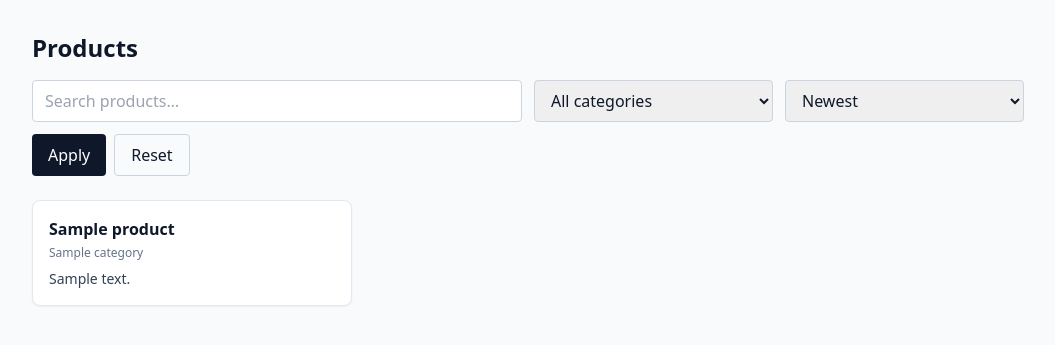
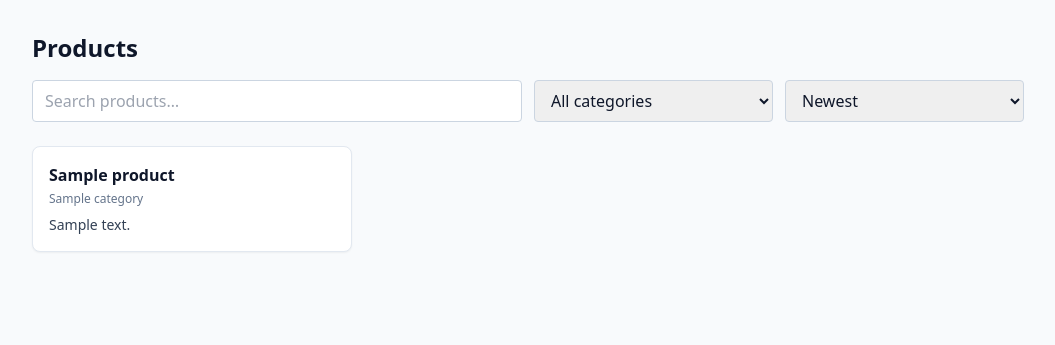
Before and after one commit to milosta/claudtalk-coding-challenge, a Django app: page / in a window 1280 px wide. Shown: the part 57-402 px from the top of the page, without its empty margins (112-1167 px from the left). Run offline with Django 5.2, Linux system fonts and the light colour scheme; tables that the repository leaves empty hold one stand-in row (values such as "Sample post"); some libraries are stand-ins or nearby versions.

Commit message:
feat(catalog): swap product grid via HTMX on filter and search

```diff
--- a/apps/catalog/views.py
+++ b/apps/catalog/views.py
@@ -10,6 +10,11 @@ class ProductListView(ListView):
     template_name = "catalog/product_list.html"
     context_object_name = "products"
     paginate_by = 12
+
+    def get_template_names(self) -> list[str]:
+        if getattr(self.request, "htmx", False):
+            return ["catalog/partials/_product_grid.html"]
+        return [self.template_name]
 
     def get_form(self) -> ProductFilterForm:
         return ProductFilterForm(self.request.GET or None)
--- /dev/null
+++ b/templates/catalog/partials/_product_grid.html
@@ -0,0 +1,30 @@
+<div id="product-grid">
+  <section class="grid grid-cols-1 sm:grid-cols-2 lg:grid-cols-3 gap-4">
+    {% for product in products %}
+      <a href="{{ product.get_absolute_url }}"
+         class="block bg-white p-4 rounded-lg border border-slate-200 shadow-sm hover:shadow-md transition">
+        <h2 class="font-semibold">{{ product.name }}</h2>
+        <p class="text-xs text-slate-500 mt-1">{{ product.category.name }}</p>
+        <p class="text-sm text-slate-700 mt-2 line-clamp-3">{{ product.description }}</p>
+      </a>
+    {% empty %}
+      <p class="text-slate-500">No products match your filters.</p>
+    {% endfor %}
+  </section>
+
+  {% if is_paginated %}
+    <nav class="mt-6 flex justify-center gap-2 text-sm">
+      {% if page_obj.has_previous %}
+        <a href="?{% if request.GET.urlencode %}{{ request.GET.urlencode }}&{% endif %}page={{ page_obj.previous_page_number }}"
+           class="px-3 py-1.5 border border-slate-300 rounded hover:bg-slate-100">Previous</a>
+      {% endif %}
+      <span class="px-3 py-1.5 text-slate-600">
+        Page {{ page_obj.number }} of {{ page_obj.paginator.num_pages }}
+      </span>
+      {% if page_obj.has_next %}
+        <a href="?{% if request.GET.urlencode %}{{ request.GET.urlencode }}&{% endif %}page={{ page_obj.next_page_number }}"
+           class="px-3 py-1.5 border border-slate-300 rounded hover:bg-slate-100">Next</a>
+      {% endif %}
+    </nav>
+  {% endif %}
+</div>
--- a/templates/catalog/product_list.html
+++ b/templates/catalog/product_list.html
@@ -4,7 +4,12 @@
 {% block content %}
 <section class="mb-6">
   <h1 class="text-2xl font-semibold mb-4">Products</h1>
-  <form method="get" class="grid grid-cols-1 md:grid-cols-4 gap-3">
+  <form hx-get="{% url 'catalog:product-list' %}"
+        hx-target="#product-grid"
+        hx-swap="outerHTML"
+        hx-push-url="true"
+        hx-trigger="change, keyup changed delay:400ms from:input[name='q']"
+        class="grid grid-cols-1 md:grid-cols-4 gap-3">
     <input type="text" name="q" value="{{ filter_form.q.value|default:'' }}"
            placeholder="Search products…"
            class="md:col-span-2 px-3 py-2 border border-slate-300 rounded" />
@@ -25,45 +30,16 @@
         </option>
       {% endfor %}
     </select>
-    <div class="md:col-span-4 flex gap-2">
-      <button type="submit"
-              class="px-4 py-2 bg-slate-900 text-white rounded hover:bg-slate-700">
-        Apply
-      </button>
-      <a href="{% url 'catalog:product-list' %}"
-         class="px-4 py-2 border border-slate-300 rounded hover:bg-slate-100">
-        Reset
-      </a>
-    </div>
+    <noscript>
+      <div class="md:col-span-4">
+        <button type="submit"
+                class="px-4 py-2 bg-slate-900 text-white rounded hover:bg-slate-700">
+          Apply
+        </button>
+      </div>
+    </noscript>
   </form>
 </section>
 
-<section class="grid grid-cols-1 sm:grid-cols-2 lg:grid-cols-3 gap-4">
-  {% for product in products %}
-    <a href="{{ product.get_absolute_url }}"
-       class="block bg-white p-4 rounded-lg border border-slate-200 shadow-sm hover:shadow-md transition">
-      <h2 class="font-semibold">{{ product.name }}</h2>
-      <p class="text-xs text-slate-500 mt-1">{{ product.category.name }}</p>
-      <p class="text-sm text-slate-700 mt-2 line-clamp-3">{{ product.description }}</p>
-    </a>
-  {% empty %}
-    <p class="text-slate-500">No products match your filters.</p>
-  {% endfor %}
-</section>
-
-{% if is_paginated %}
-  <nav class="mt-6 flex justify-center gap-2 text-sm">
-    {% if page_obj.has_previous %}
-      <a href="?{% if request.GET.urlencode %}{{ request.GET.urlencode }}&{% endif %}page={{ page_obj.previous_page_number }}"
-         class="px-3 py-1.5 border border-slate-300 rounded hover:bg-slate-100">Previous</a>
-    {% endif %}
-    <span class="px-3 py-1.5 text-slate-600">
-      Page {{ page_obj.number }} of {{ page_obj.paginator.num_pages }}
-    </span>
-    {% if page_obj.has_next %}
-      <a href="?{% if request.GET.urlencode %}{{ request.GET.urlencode }}&{% endif %}page={{ page_obj.next_page_number }}"
-         class="px-3 py-1.5 border border-slate-300 rounded hover:bg-slate-100">Next</a>
-    {% endif %}
-  </nav>
-{% endif %}
+{% include "catalog/partials/_product_grid.html" %}
 {% endblock %}
```
